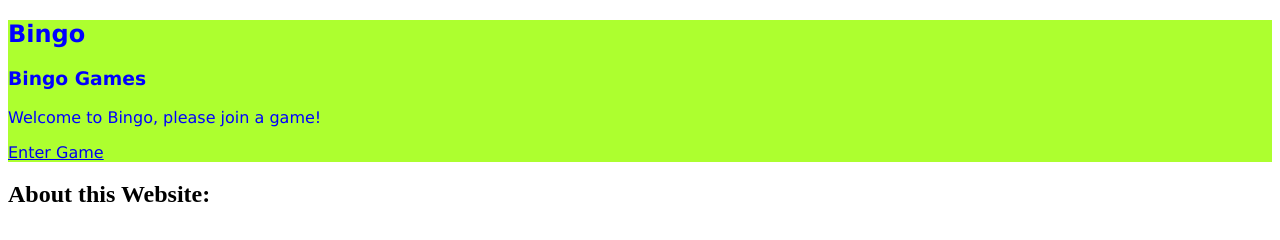
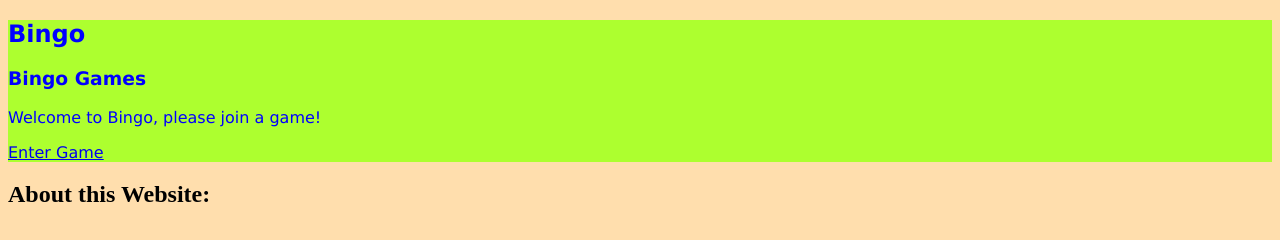
Before and after one commit to JosephSnedeker/MobileWebProjectSpr24, a plain HTML site: page index.html in a window 1280 px wide. Drawn offline with Linux system fonts and the light colour scheme.

Commit message:
Test Commit

```diff
--- a/Project_Styling.css
+++ b/Project_Styling.css
@@ -3,3 +3,6 @@
     background-color: greenyellow;
     font-family: 'Lucida Sans', 'Lucida Sans Regular', 'Lucida Grande', 'Lucida Sans Unicode', Geneva, Verdana, sans-serif;
 }
+body {
+    background-color: navajowhite;
+}
```
